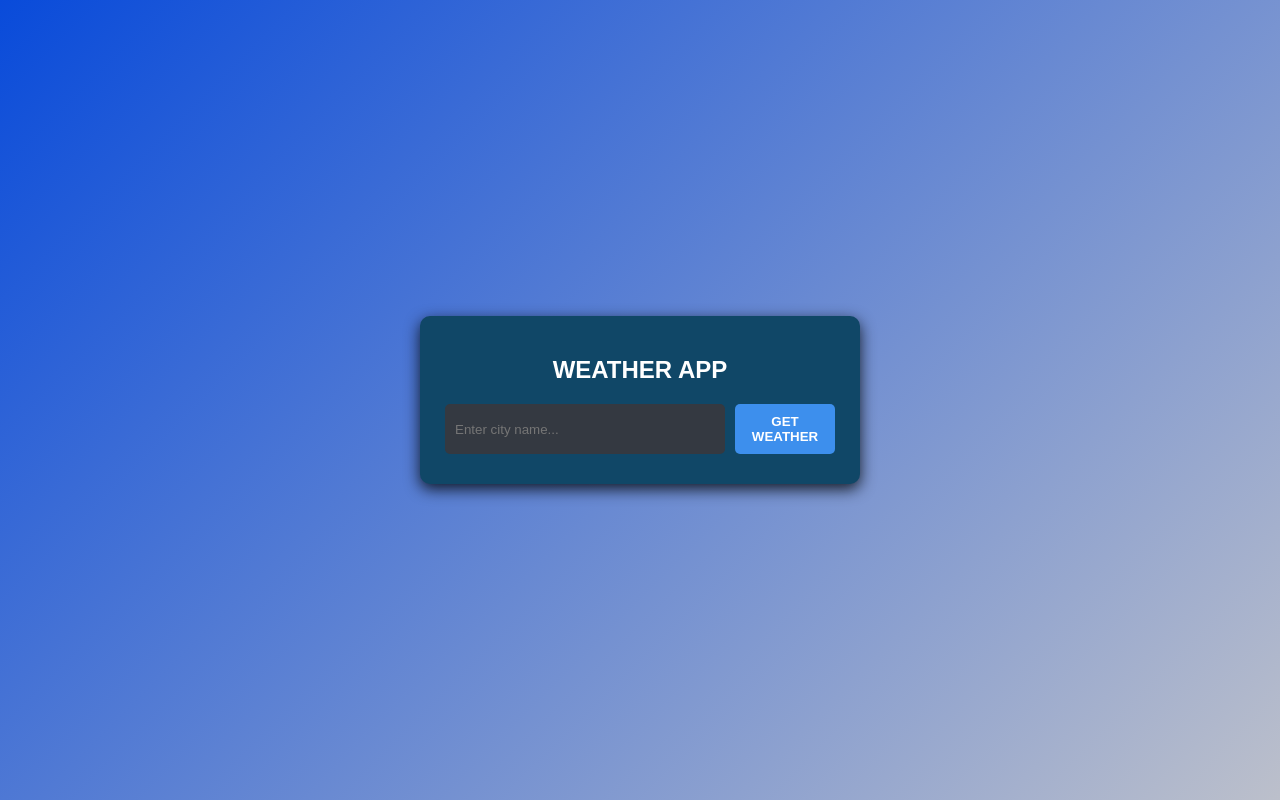
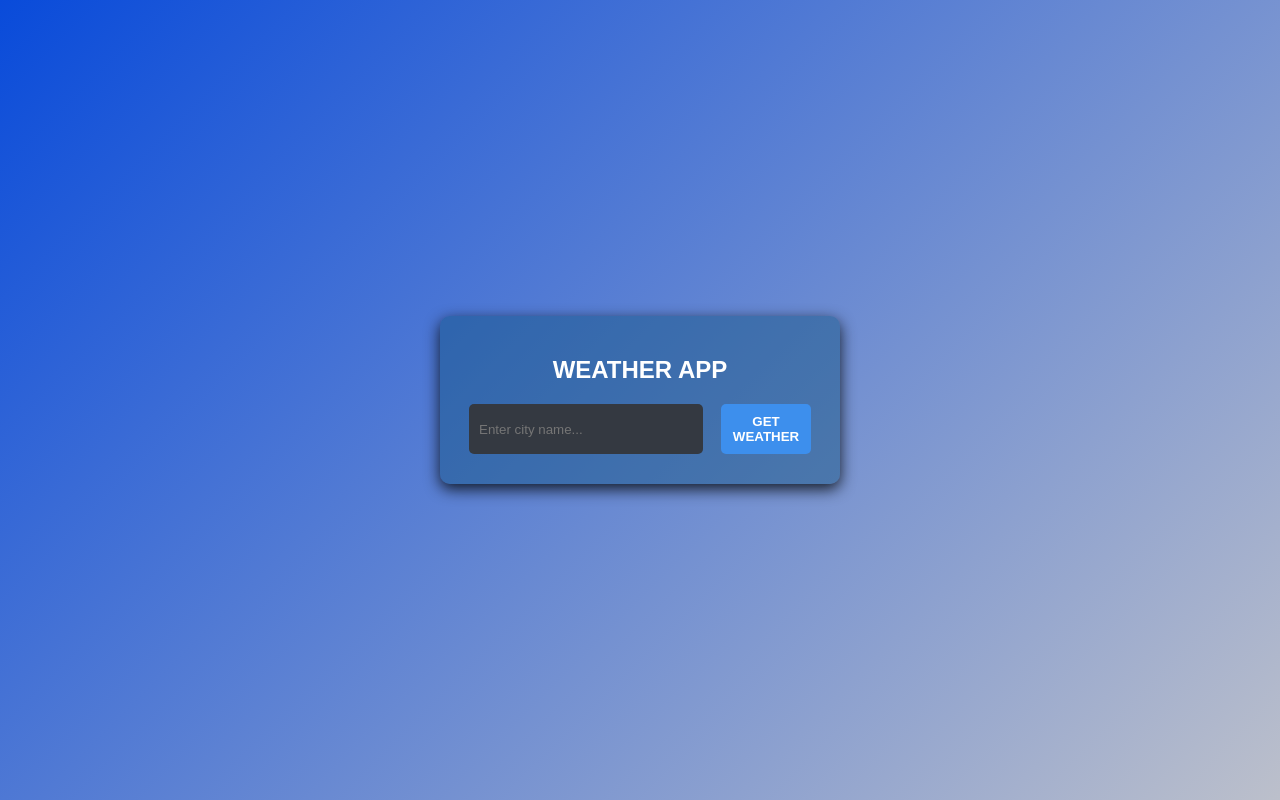
Before and after one commit to Ankita-Dholkar/weatherapp-using-weatherapi, a plain HTML site: page index.html in a window 1280 px wide. Drawn offline with Linux system fonts and the light colour scheme.

Commit message:
modify file

```diff
--- a/style.css
+++ b/style.css
@@ -2,6 +2,7 @@
     margin: 0;
     padding: 0;
     font-family: Arial, Helvetica, sans-serif;
+    box-sizing: border-box;
 }
 
 body {
@@ -23,8 +24,7 @@ h1 {
 
 .container {
     width: 400px;
-    height: auto;
-    background-color: #104767;
+    background-color: #054b7467;
     border-radius: 10px;
     padding: 20px;
     box-shadow: 0 5px 15px rgba(4, 7, 9, 0.855);
@@ -134,13 +134,11 @@ button {
 .parameter{
     width:30%;
     max-width:200px;
-    background-color: rgba(219, 226, 239, 0.5);;
     border-radius: 5px;
     padding:1rem;
     display: flex;
     flex-direction: column;
     gap:5px 0;
-    /* justify-content: space-between; */
     align-items: center;
 }
 
```
